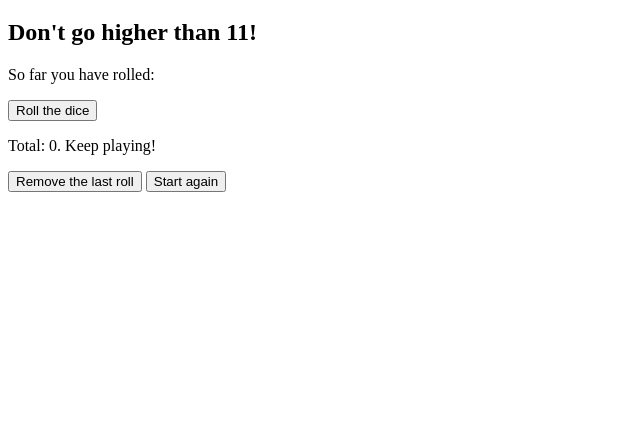
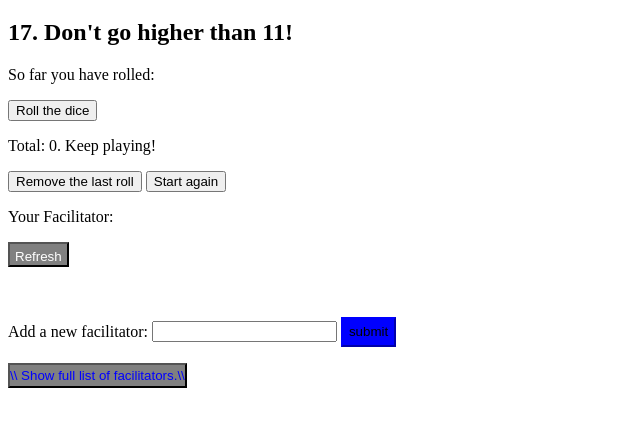
Before and after one commit to jenevans937/CYF-Blocks-Fundamentals, a plain HTML site: page index.html in a window 1280 px wide. Shown: the part 61-488 px from the top of the page, without its empty margins (0-640 px from the left). Drawn offline with Linux system fonts and the light colour scheme.

Commit message:
Update index.html

```diff
--- a/index.html
+++ b/index.html
@@ -11,15 +11,32 @@
     <body>
         <h1>My CYF Blocks Projects</h1>
         <!-- maybe add a table of contents here...? -->
-        <h2>Don't go higher than 11!</h2>
-        <!-- in the space below here you should paste the 'Static HTML' from your CYF Blocks project page -->
+
+        <h2>17. Don't go higher than 11!</h2>
         <p>So far you have rolled:</p>
         <ul id="list"></ul>
         <button id="button_roll">Roll the dice</button>
         <p>Total: <span id="total">0</span>. <span id="info">Keep playing!</span></p>
         <button id="button_remove">Remove the last roll</button>
         <button id="button_restart">Start again</button>
+
         <!----->
-        <script src="script.js"></script>
+
+        <p>Your Facilitator: <span id="facilitator" style="font-size:22; font-weight:100"></span></p>
+        <p><button id="refresh" style="color:white; background-color:grey; height:25px; font-size:16; border-color:black; padding:5px">Refresh</button></p>
+        <br>
+        <p>Add a new facilitator:
+          <input id="add" type="text">
+          <button id="submit"style="border-color:blue; background-color:blue; height:30px">submit</button>
+        </p>
+        <p>
+          <button style="color:blue; background-color:grey; height:25px;text-transform:none; border-color:black; padding:0" id="show-hide">\\ Show full list of facilitators.\\</button>
+        </p>
+        <p><ol id="list"></ol></p>
+        <!-- js to clear input document.getElementById("add").reset(); -->
+
+
+        <script src="script17.js"></script>
+        <script src="script18.js"></script>
     </body>
 </html>
```
